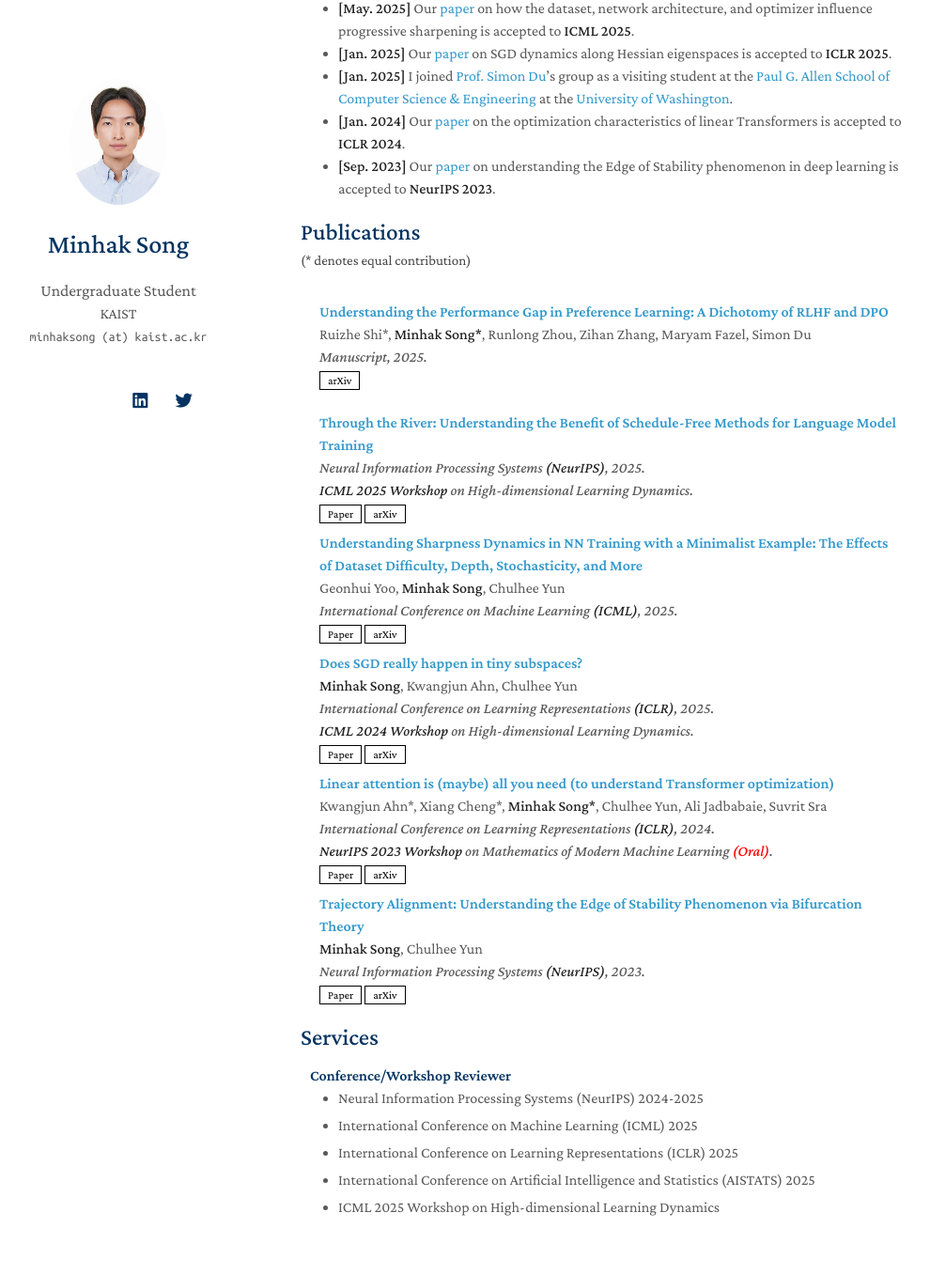
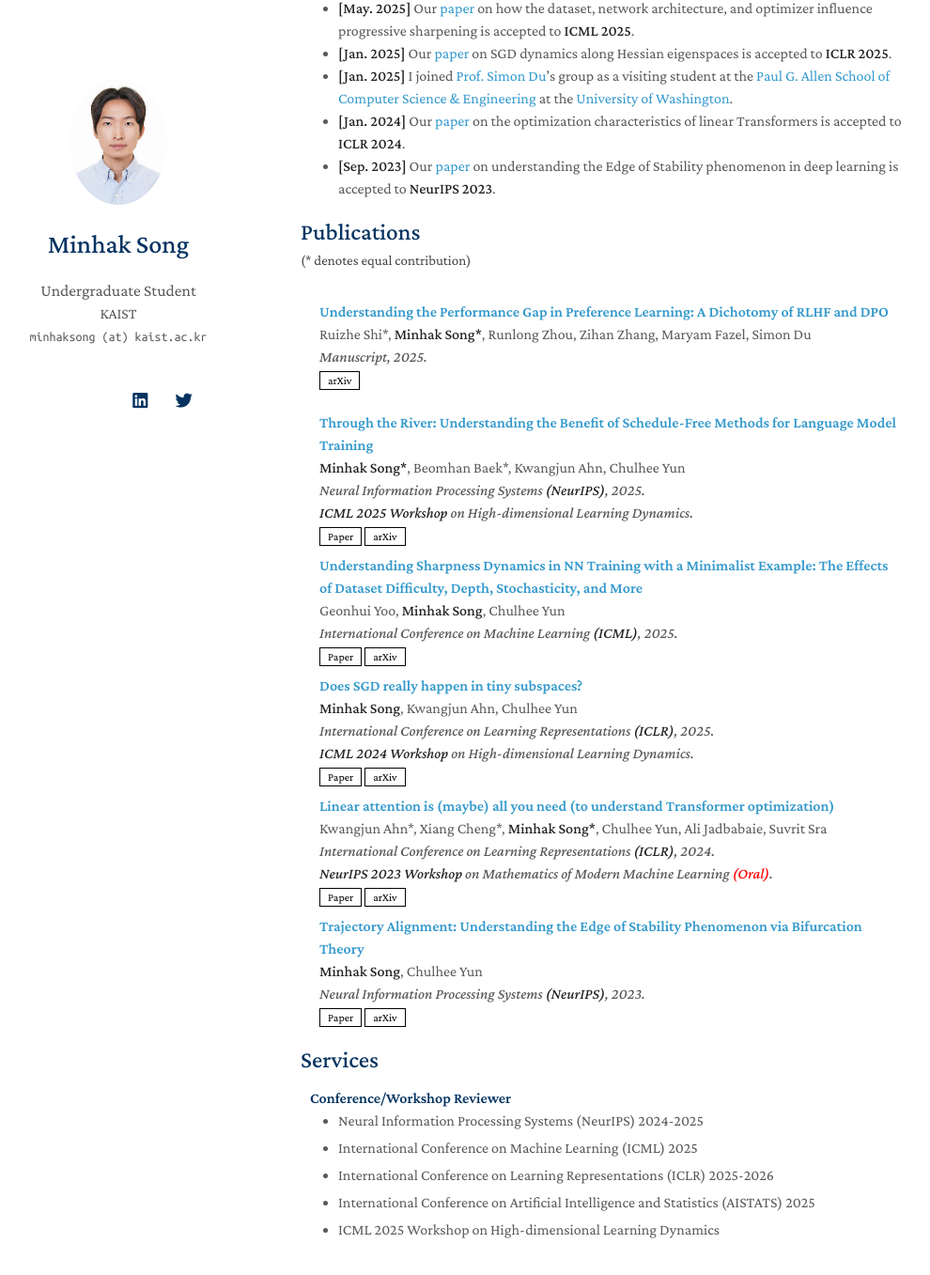
Before and after one commit to songminhak/songminhak.github.io, a Jekyll site: the page built from index.md, in a window 1280 px wide and 1400 px high, scrolled down 637 px. Shown: the top 1357 px of the window at 94% size, without its empty margins (150-1140 px from the left). Built offline with Jekyll 4.4.1, drawn with Linux system fonts in a browser that asks for light colours; nearby versions of some CDN libraries; a style sheet for code colours, icons or effects is not loaded; our own code applies the rules of GitHub Pages for plain Markdown files.

Commit message:
update publication and service

```diff
--- a/_data/publications.yml
+++ b/_data/publications.yml
@@ -5,6 +5,7 @@ main:
     arxiv: https://arxiv.org/abs/2505.19770
 
   - title: "Through the River: Understanding the Benefit of Schedule-Free Methods for Language Model Training"
+    authors: <strong>Minhak Song*</strong>, Beomhan Baek*, Kwangjun Ahn, Chulhee Yun
     conference: Neural Information Processing Systems <strong>(NeurIPS)</strong>, 2025.
     workshop: "<strong>ICML 2025 Workshop</strong> on High-dimensional Learning Dynamics."
     arxiv: https://arxiv.org/abs/2507.09846
--- a/_includes/services.md
+++ b/_includes/services.md
@@ -11,7 +11,7 @@
 </ul>
 
 <ul style="margin:0 0 5px;">
-  <li><a href="https://iclr.cc/"><autocolor>International Conference on Learning Representations (ICLR) 2025</autocolor></a></li>
+  <li><a href="https://iclr.cc/"><autocolor>International Conference on Learning Representations (ICLR) 2025-2026</autocolor></a></li>
 </ul>
 
 <ul style="margin:0 0 5px;">
```
